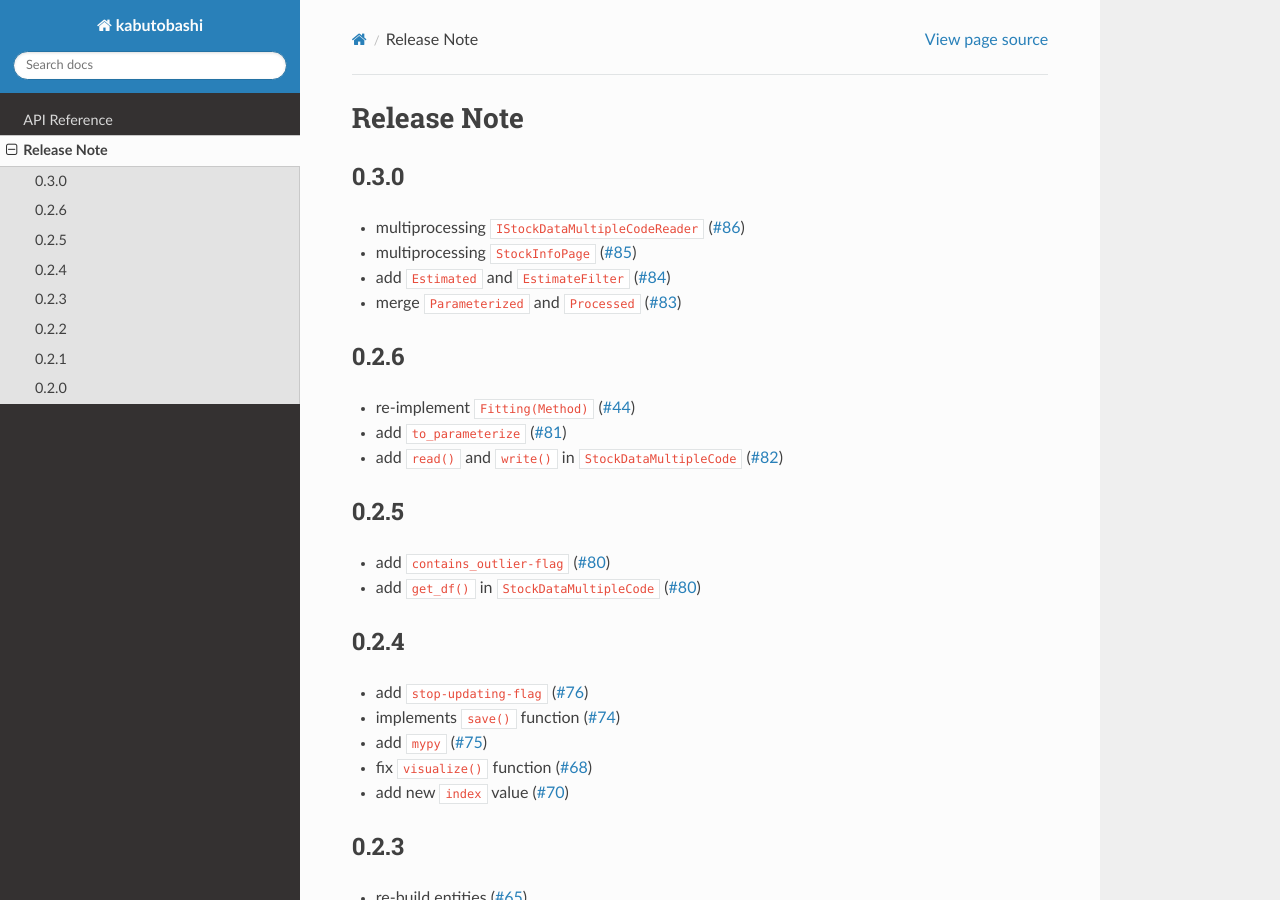
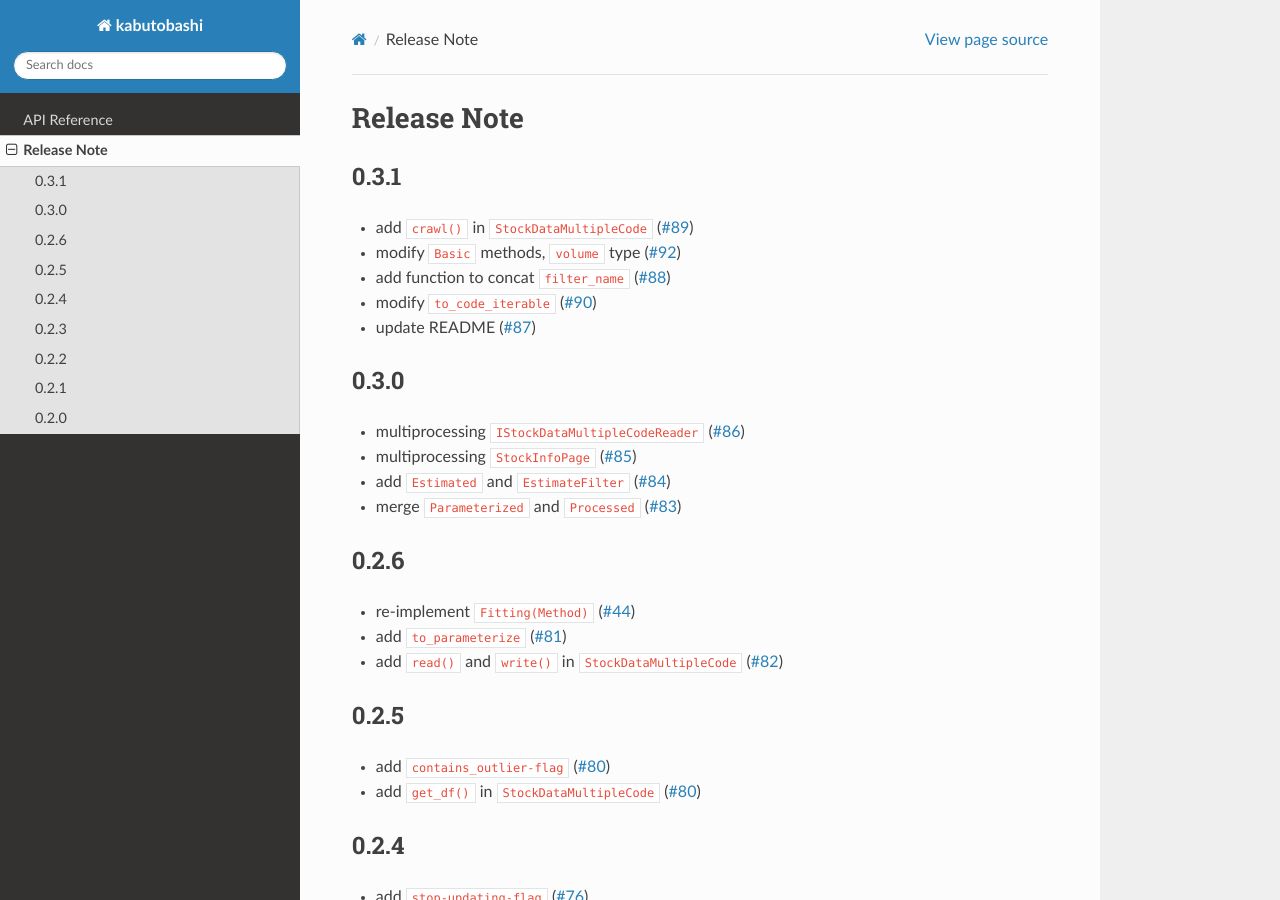
Before and after one commit to gsy0911/kabutobashi, a Sphinx documentation site: the page built from docs/sources/release.md, in a window 1280 px wide and 900 px high. Built offline with Sphinx 7.4.7 and the Read the Docs theme 2.0.0, drawn with Linux system fonts in a browser that asks for light colours.

Commit message:
update release note

```diff
--- a/docs/sources/release.md
+++ b/docs/sources/release.md
@@ -1,4 +1,12 @@
 # Release Note
+
+## 0.3.1
+
+- add `crawl()` in `StockDataMultipleCode` ([#89](https://github.com/gsy0911/kabutobashi/issues/89))
+- modify `Basic` methods, `volume` type ([#92](https://github.com/gsy0911/kabutobashi/issues/92))
+- add function to concat `filter_name` ([#88](https://github.com/gsy0911/kabutobashi/issues/88))
+- modify `to_code_iterable` ([#90](https://github.com/gsy0911/kabutobashi/issues/90))
+- update README ([#87](https://github.com/gsy0911/kabutobashi/issues/87))
 
 ## 0.3.0
 
```
